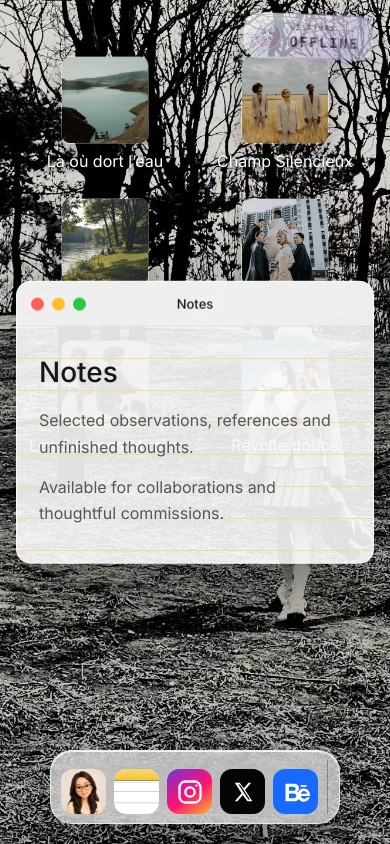
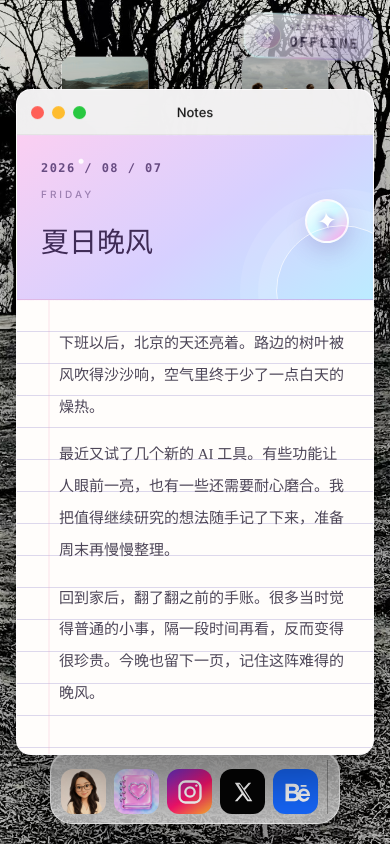
Before and after one commit to zhouying0723-oss/zhouying, a website: page index.html in a window 390 px wide. Both pictures are taken after a click on the button "Notes". Drawn offline with Linux system fonts and the light colour scheme; no server answers.

Commit message:
feat: 新增手账笔记页面

```diff
--- a/assets/css/site.css
+++ b/assets/css/site.css
@@ -419,12 +419,100 @@ button {
   margin: 0 0 14px;
 }
 
-.note-lines {
-  background: repeating-linear-gradient(
-    transparent 0 31px,
-    #e9dca6 31px 32px
-  );
-  min-height: 190px;
+.journal-window {
+  background: rgb(255 250 255 / 0.94);
+  width: 760px;
+}
+
+.journal-layout {
+  display: grid;
+  grid-template-columns: minmax(220px, 0.72fr) minmax(360px, 1.28fr);
+  min-height: 390px;
+  padding: 0;
+}
+
+.journal-index {
+  background:
+    radial-gradient(circle at 18% 16%, rgb(255 255 255 / 0.95) 0 2px, transparent 3px),
+    linear-gradient(145deg, #fbcff2, #d7d0ff 55%, #bcecff);
+  border-right: 1px solid rgb(118 77 160 / 0.18);
+  display: flex;
+  flex-direction: column;
+  overflow: hidden;
+  padding: 42px 30px;
+  position: relative;
+}
+
+.journal-index::after {
+  border: 1px solid rgb(255 255 255 / 0.7);
+  border-radius: 50%;
+  bottom: -58px;
+  box-shadow:
+    0 0 0 18px rgb(255 255 255 / 0.12),
+    0 0 0 36px rgb(255 255 255 / 0.09);
+  content: "";
+  height: 130px;
+  position: absolute;
+  right: -35px;
+  width: 130px;
+}
+
+.journal-index time {
+  color: #684c82;
+  font-family: ui-monospace, "SFMono-Regular", Menlo, monospace;
+  font-size: 12px;
+  font-weight: 800;
+  letter-spacing: 0.12em;
+}
+
+.journal-weekday {
+  color: rgb(104 76 130 / 0.62);
+  font-size: 10px;
+  font-weight: 700;
+  letter-spacing: 0.3em;
+  margin-top: 7px;
+}
+
+.journal-index h2 {
+  color: #3f2b56;
+  font-family: "Songti SC", "STSong", serif;
+  font-size: 34px;
+  line-height: 1.2;
+  margin: 54px 0 0;
+  position: relative;
+  z-index: 1;
+}
+
+.journal-sticker {
+  align-items: center;
+  background: linear-gradient(145deg, #fff, #c7f7ff 48%, #ff9ee8);
+  border: 2px solid rgb(255 255 255 / 0.82);
+  border-radius: 50%;
+  box-shadow: 0 8px 22px rgb(91 48 139 / 0.2);
+  color: #fff;
+  display: flex;
+  font-size: 24px;
+  height: 52px;
+  justify-content: center;
+  margin-top: 35px;
+  text-shadow: 0 2px 8px #7d4bd0;
+  transform: rotate(-8deg);
+  width: 52px;
+}
+
+.journal-entry {
+  background:
+    linear-gradient(90deg, transparent 31px, rgb(240 153 185 / 0.28) 32px, transparent 33px),
+    repeating-linear-gradient(#fffdfb 0 31px, #ddd8ec 31px 32px);
+  padding: 34px 38px 34px 54px;
+}
+
+.journal-entry p {
+  color: #4d4658;
+  font-family: "Songti SC", "STSong", serif;
+  font-size: 15px;
+  line-height: 2.12;
+  margin: 0 0 16px;
 }
 
 .work-page {
@@ -556,8 +644,9 @@ button {
 
 @media (max-width: 720px) {
   .desktop {
-    min-height: 100svh;
-    overflow-y: auto;
+    height: 100svh;
+    min-height: 0;
+    overflow: hidden;
   }
 
   .project-grid {
@@ -565,8 +654,9 @@ button {
     display: grid;
     gap: 27px 14px;
     grid-template-columns: repeat(2, minmax(0, 1fr));
-    height: auto;
-    min-height: 100svh;
+    height: 100svh;
+    min-height: 0;
+    overflow: hidden;
     padding: 56px 22px 165px;
   }
 
@@ -621,6 +711,43 @@ button {
     padding: 22px;
   }
 
+  .journal-window {
+    max-height: calc(100svh - 100px);
+  }
+
+  .journal-layout {
+    display: block;
+    max-height: calc(100svh - 145px);
+    min-height: 0;
+    overflow-y: auto;
+    padding: 0;
+  }
+
+  .journal-index {
+    border-bottom: 1px solid rgb(118 77 160 / 0.18);
+    border-right: 0;
+    min-height: 165px;
+    padding: 24px;
+  }
+
+  .journal-index h2 {
+    font-size: 28px;
+    margin-top: 24px;
+  }
+
+  .journal-sticker {
+    height: 44px;
+    margin: 0;
+    position: absolute;
+    right: 24px;
+    top: 64px;
+    width: 44px;
+  }
+
+  .journal-entry {
+    padding: 28px 24px 28px 42px;
+  }
+
   .work-shell {
     padding-top: 30px;
   }
--- a/index.html
+++ b/index.html
@@ -6,7 +6,7 @@
   <meta name="description" content="A macOS-inspired creative portfolio.">
   <title>MakOS — Creative Portfolio</title>
   <link rel="icon" type="image/png" sizes="64x64" href="assets/images/favicon-y2k.png">
-  <link rel="stylesheet" href="assets/css/site.css">
+  <link rel="stylesheet" href="assets/css/site.css?v=20260807-journal">
 </head>
 <body>
 <main class="desktop">
@@ -77,7 +77,7 @@
       </button>
 
       <button class="dock-item " data-open-window="notes" aria-label="Notes">
-        <img src="assets/images/4ar8CL6aUtjymV8jTsXrcPzXCM.svg" alt="">
+        <img src="assets/images/notes-journal.png" alt="">
         <span class="dock-label">Notes</span>
       </button>
 
@@ -117,7 +117,7 @@
     </div>
   </section>
 
-  <section class="window" data-window="notes" role="dialog" aria-label="Notes">
+  <section class="window journal-window" data-window="notes" role="dialog" aria-label="Notes">
     <header class="window-bar">
       <div class="window-controls" aria-label="Window controls">
         <button class="window-control close" data-close-window aria-label="Close"></button>
@@ -126,13 +126,21 @@
       </div>
       <span class="window-title">Notes</span>
     </header>
-    <div class="window-content note-lines">
-      <h2>Notes</h2>
-      <p>Selected observations, references and unfinished thoughts.</p>
-      <p>Available for collaborations and thoughtful commissions.</p>
+    <div class="window-content journal-layout">
+      <aside class="journal-index">
+        <time datetime="2026-08-07">2026 / 08 / 07</time>
+        <span class="journal-weekday">FRIDAY</span>
+        <h2>夏日晚风</h2>
+        <span class="journal-sticker" aria-hidden="true">✦</span>
+      </aside>
+      <article class="journal-entry">
+        <p>下班以后，北京的天还亮着。路边的树叶被风吹得沙沙响，空气里终于少了一点白天的燥热。</p>
+        <p>最近又试了几个新的 AI 工具。有些功能让人眼前一亮，也有一些还需要耐心磨合。我把值得继续研究的想法随手记了下来，准备周末再慢慢整理。</p>
+        <p>回到家后，翻了翻之前的手账。很多当时觉得普通的小事，隔一段时间再看，反而变得很珍贵。今晚也留下一页，记住这阵难得的晚风。</p>
+      </article>
     </div>
   </section>
 </main>
-  <script src="assets/js/site.js" defer></script>
+  <script src="assets/js/site.js?v=20260807-journal" defer></script>
 </body>
 </html>
```
Also changed, not shown: assets/images/notes-journal.png (added).
